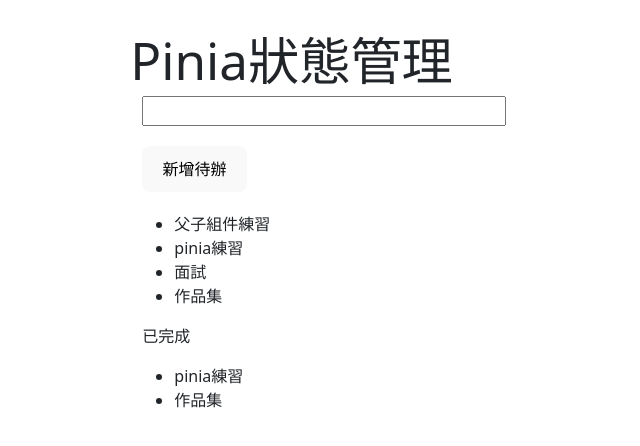
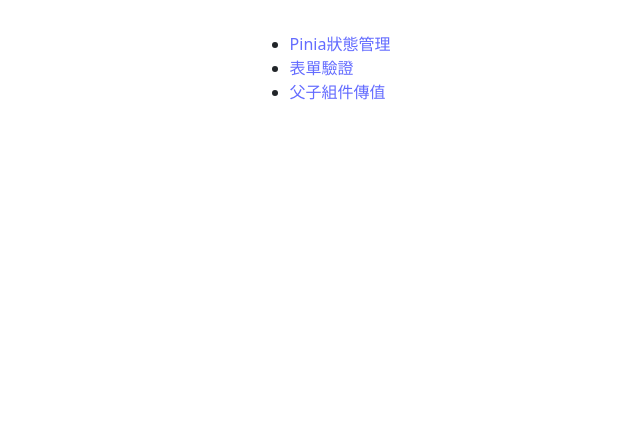
Before and after one commit to yanniao0827/Vue, a Vue app in the folder PRACTICE/form_validate/: page / in a window 1280 px wide. Shown: the top 446 px of the page, without its empty margins (316-956 px from the left). Built offline with nearby package versions, Linux system fonts and the light colour scheme.

Commit message:
0806 5-3.設定router完成 可以跳轉

```diff
--- /dev/null
+++ b/PRACTICE/form_validate/src/App_view.vue
@@ -0,0 +1,36 @@
+<script setup>
+import PiniaStore from './components/PiniaStore.vue';
+import { testStore } from './stores/testStore';
+import { ref } from 'vue';
+const todoStore = testStore();
+
+</script>
+
+<template>
+<ul>
+  <li>
+    <router-link to="/pinia">
+      Pinia狀態管理
+    </router-link>
+  </li>
+  <li>
+    <router-link to="/register">
+      表單驗證
+    </router-link></li>
+  <li>
+    <router-link to="/dataSend">
+      父子組件傳值
+    </router-link>
+  </li>
+</ul>
+
+<div class="container">
+  <router-view></router-view>
+</div>
+</template>
+
+<style scoped>
+.container{
+  margin-top: 20px;
+}
+</style>
--- a/PRACTICE/form_validate/src/main.js
+++ b/PRACTICE/form_validate/src/main.js
@@ -2,6 +2,8 @@
 import './style.css'
 import App from './App.vue'
 import App_pinia from './App_pinia.vue'
+import App_view from './App_view.vue'
 import {createPinia} from 'pinia'
+import router from './router'
 
-createApp(App_pinia).use(createPinia()).mount('#app')
+createApp(App_view).use(createPinia()).use(router).mount('#app')
--- a/PRACTICE/form_validate/src/router.js
+++ b/PRACTICE/form_validate/src/router.js
@@ -4,9 +4,9 @@
 import DataSend from './components/DataSend.vue'
 
 const routes = [
-    {path:'/',name:'pinia',component: () => import('./components/PiniaStore.vue')},
-    {path:'/',name:'register',component: () => import('./components/Register.vue')},
-    {path:'/',name:'dataSend',component: () => import('./components/DataSend.vue')}
+    {path:'/pinia',name:'pinia',component: () => import('./components/PiniaStore.vue')},
+    {path:'/register',name:'register',component: () => import('./components/Register.vue')},
+    {path:'/dataSend',name:'dataSend',component: () => import('./components/DataSend.vue')}
 ]
 
 const router=createRouter({
```
